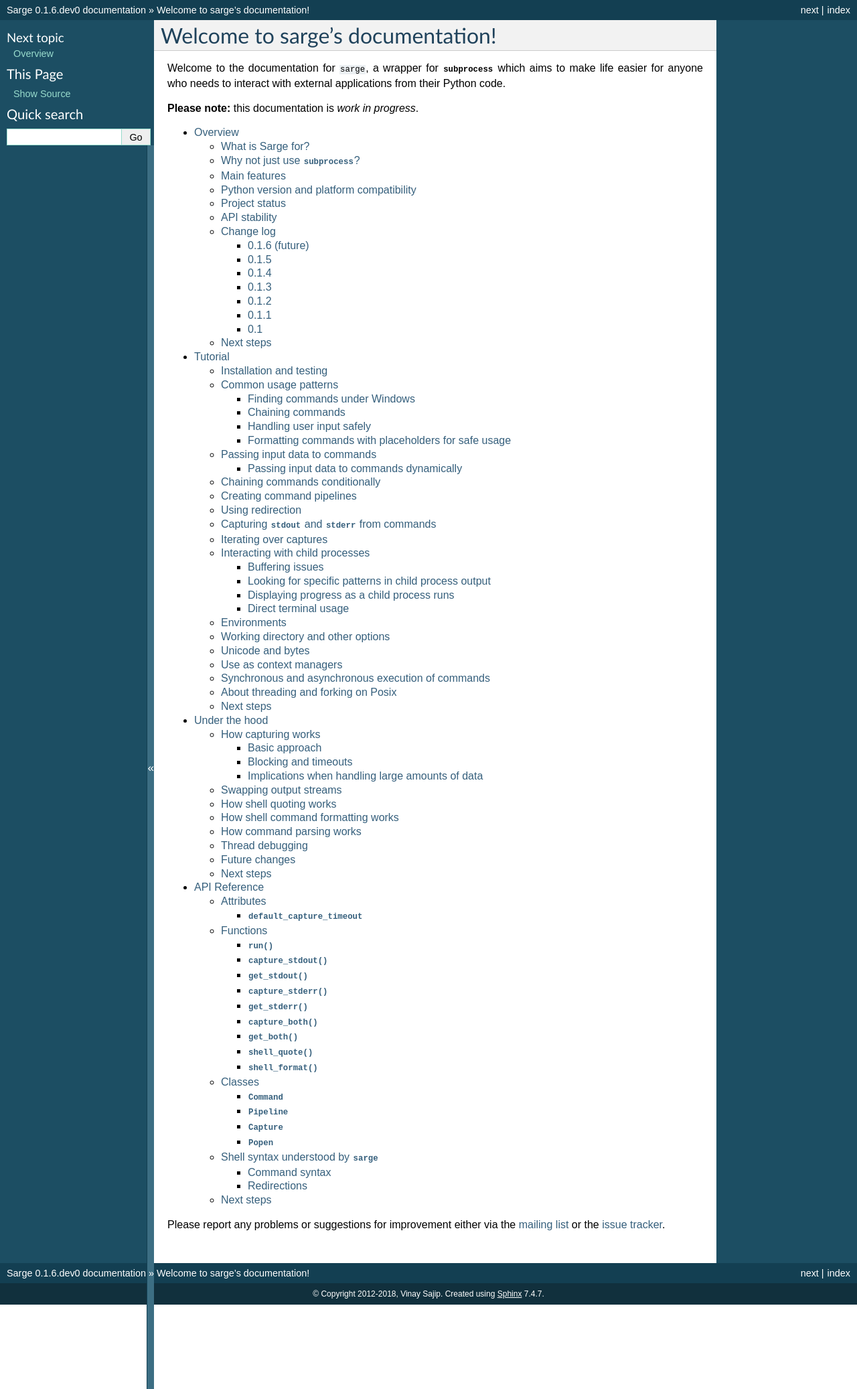
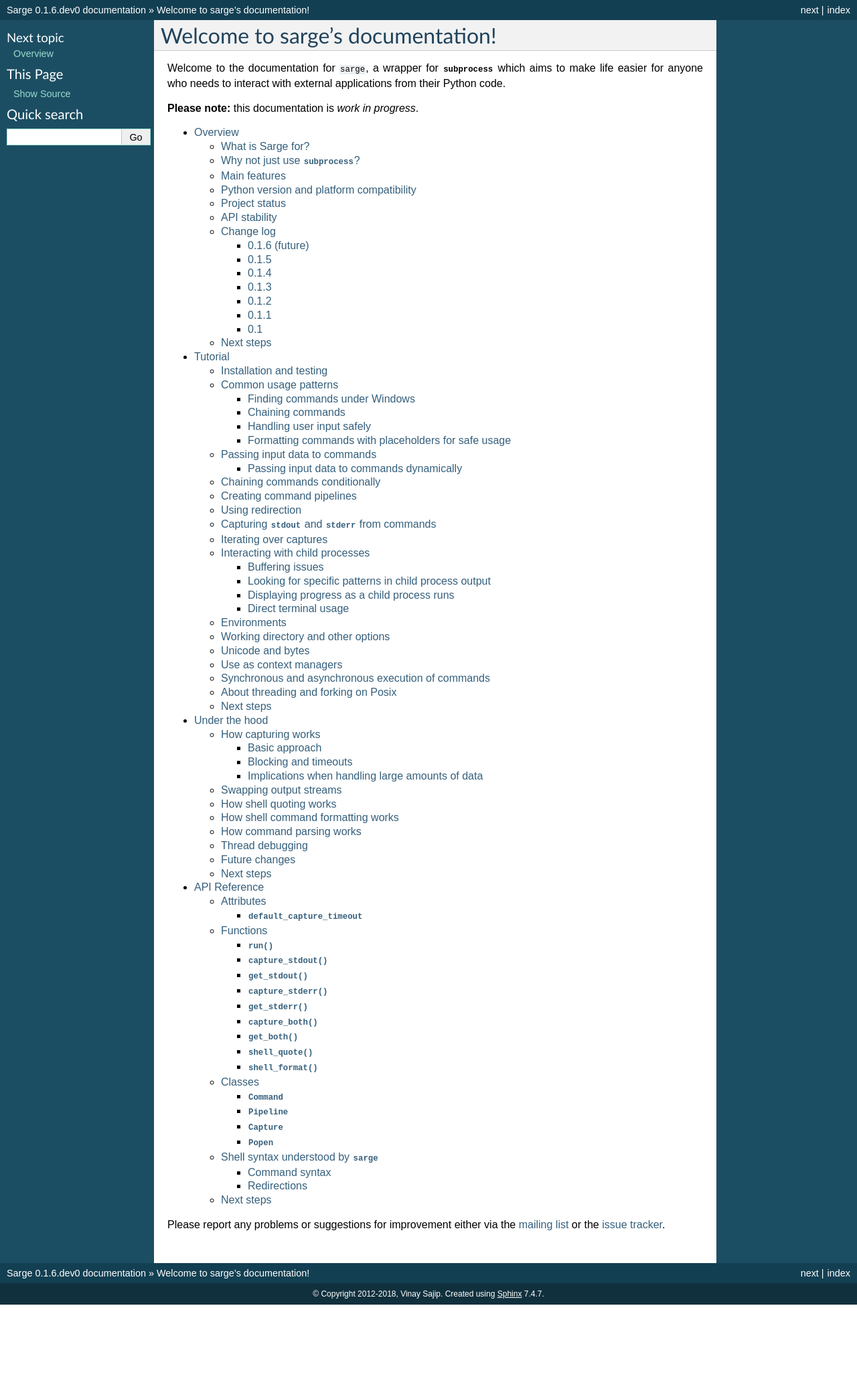
Before and after one commit to vsajip/sarge, a Sphinx documentation site: the page built from docs/index.rst, in a window 1280 px wide. Shown: the whole page at 67% size. Built offline with Sphinx 7.4.7, drawn with Linux system fonts in a browser that asks for light colours; formulas are drawn with MathJax 3; after the commit the page ends 1948 px from its top, so only the background shows below that.

Commit message:
Commented out documentation option.

```diff
--- a/docs/conf.py
+++ b/docs/conf.py
@@ -96,7 +96,7 @@
 # Theme options are theme-specific and customize the look and feel of a theme
 # further.  For a list of options available for each theme, see the
 # documentation.
-html_theme_options = {'collapsiblesidebar': True}
+# html_theme_options = {'collapsiblesidebar': True}
 
 # Add any paths that contain custom themes here, relative to this directory.
 html_theme_path = ['themes']
```
